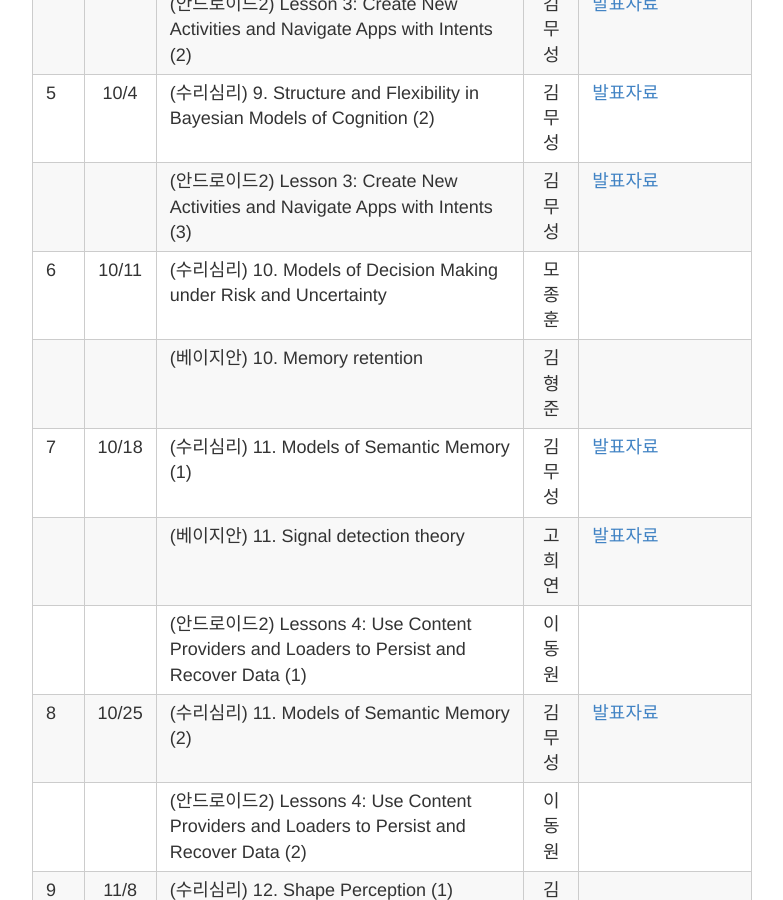
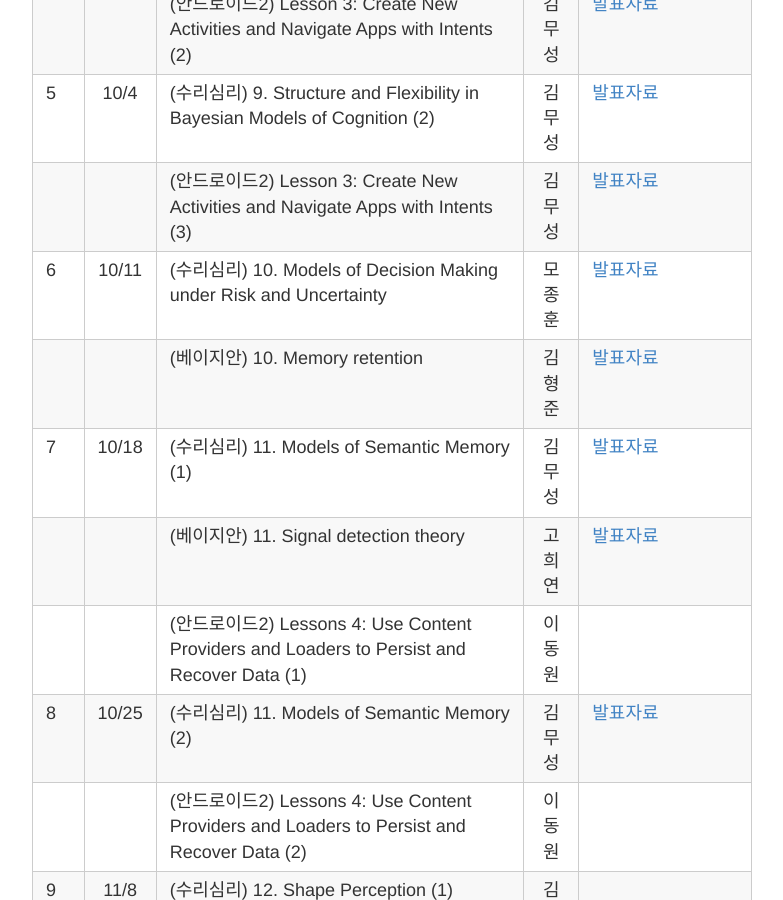
Before and after one commit to psygrammer/coco, a Jekyll site: the page built from _posts/2015-12-29-SCHEDULE.md, in a window 1280 px wide and 900 px high, scrolled down 6223 px. Shown: the whole window, without its empty margins (248-1031 px from the left). Built offline with Jekyll 4.4.1, drawn with Linux system fonts in a browser that asks for light colours; Markdown is read by kramdown in place of the engine named in the settings.

Commit message:
Update 2015-12-29-SCHEDULE.md

```diff
--- a/_posts/2015-12-29-SCHEDULE.md
+++ b/_posts/2015-12-29-SCHEDULE.md
@@ -100,8 +100,8 @@ title: 스터디 일정 & 커리큘럼 & 발표자료
 |   |     |(안드로이드2) Lesson 3: Create New Activities and Navigate Apps with Intents (2) |김무성 |[발표자료](http://nbviewer.ipython.org/github/psygrammer/coco/blob/master/part2/android/sunshine03/03_New_Activities_and_Intents.ipynb) |
 | 5 | 10/4|(수리심리) 9. Structure and Flexibility in Bayesian Models of Cognition (2) |김무성 |[발표자료](http://nbviewer.ipython.org/github/psygrammer/coco/blob/master/part2/compsy/ch09/09_Structure_and_Flexibility_in_Bayesian_Models_of_Cognition.ipynb) |
 |   |     |(안드로이드2) Lesson 3: Create New Activities and Navigate Apps with Intents (3)  |김무성 |[발표자료](http://nbviewer.ipython.org/github/psygrammer/coco/blob/master/part2/android/sunshine03/03_New_Activities_and_Intents.ipynb) |
-| 6 |10/11|(수리심리) 10. Models of Decision Making under Risk and Uncertainty  |모종훈 | |
-|   |     |(베이지안) 10. Memory retention |김형준 | |
+| 6 |10/11|(수리심리) 10. Models of Decision Making under Risk and Uncertainty  |모종훈 |[발표자료](https://drive.google.com/file/d/0Bw594TdiBdAUUTdjU2tyenN3Yjg/view) |
+|   |     |(베이지안) 10. Memory retention |김형준 |[발표자료](http://nbviewer.ipython.org/github/psygrammer/coco/blob/master/part2/bayes/ch10/memory_retention.ipynb) |
 | 7 |10/18|(수리심리) 11. Models of Semantic Memory (1) |김무성 |[발표자료](http://nbviewer.ipython.org/github/psygrammer/coco/blob/master/part2/compsy/ch11/11_Models_of_Semantic_Memory.ipynb) |
 |   |     |(베이지안) 11. Signal detection theory  |고희연 |[발표자료](http://nbviewer.ipython.org/github/psygrammer/coco/blob/master/part2/bayes/ch11/Chap11.ipynb) |
 |   |     |(안드로이드2) Lessons 4: Use Content Providers and Loaders to Persist and Recover Data (1) |이동원 | |
```
